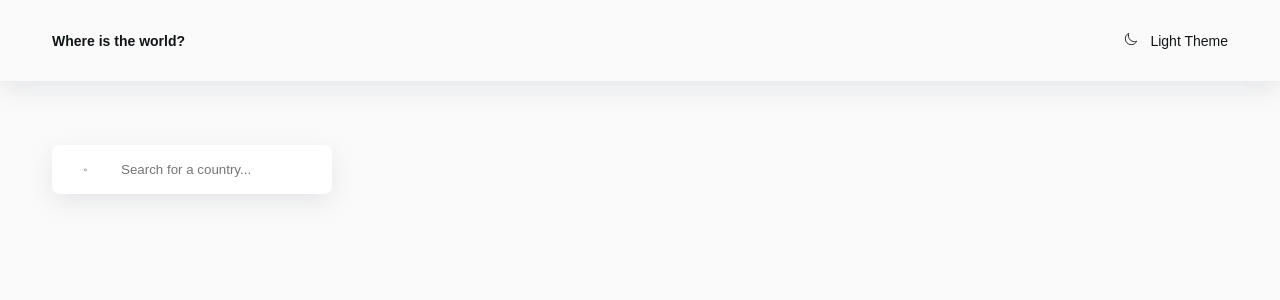
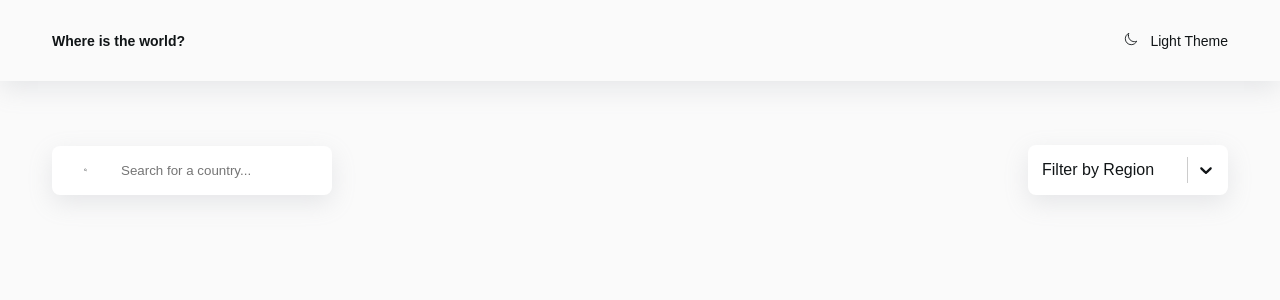
Before and after one commit to deysan/countries-api, a React (Create React App) app: page / in a window 1280 px wide. Shown: the top 300 px of the page. Built offline with nearby package versions, Linux system fonts and the light colour scheme.

Commit message:
Add custom select

```diff
--- a/package.json
+++ b/package.json
@@ -12,6 +12,7 @@
     "react-icons": "^4.4.0",
     "react-router-dom": "^6.3.0",
     "react-scripts": "5.0.1",
+    "react-select": "^5.3.2",
     "styled-components": "^5.3.5",
     "web-vitals": "^2.1.4"
   },
--- a/src/components/Controls.jsx
+++ b/src/components/Controls.jsx
@@ -1,12 +1,44 @@
 import { useState } from 'react';
+import styled from 'styled-components';
+
 import { Search } from './Search';
+import { CustomSelect } from './CustomSelect';
+
+const options = [
+  { value: 'Africa', label: 'Africa' },
+  { value: 'America', label: 'America' },
+  { value: 'Asia', label: 'Asia' },
+  { value: 'Europe', label: 'Europe' },
+  { value: 'Oceania', label: 'Oceania' },
+];
+
+const Wrapper = styled.div`
+  display: flex;
+  flex-direction: column;
+  align-items: flex-start;
+
+  @media (min-width: 767px) {
+    flex-direction: row;
+    justify-content: space-between;
+    align-items: center;
+  }
+`;
 
 export const Controls = () => {
   const [search, setSearch] = useState('');
+  const [region, setRegion] = useState('');
 
   return (
-    <div>
+    <Wrapper>
       <Search search={search} setSearch={setSearch} />
-    </div>
+      <CustomSelect
+        options={options}
+        placeholder="Filter by Region"
+        isClearable
+        isSearchable={false}
+        value={region}
+        onChange={setRegion}
+      />
+    </Wrapper>
   );
 };
--- /dev/null
+++ b/src/components/CustomSelect.jsx
@@ -0,0 +1,46 @@
+import styled from 'styled-components';
+import Select from 'react-select';
+
+export const CustomSelect = styled(Select).attrs({
+  styles: {
+    control: (provided) => ({
+      ...provided,
+      height: '50px',
+      padding: '0.25rem',
+      color: 'var(--colors-text)',
+      backgroundColor: 'var(--colors-ui-base)',
+      borderRadius: 'var(--radii)',
+      border: 'none',
+      boxShadow: 'var(--shadow)',
+    }),
+    option: (provided, state) => ({
+      ...provided,
+      color: 'var(--colors-text)',
+      backgroundColor: state.isSelected
+        ? 'var(--colors-bg)'
+        : 'var(--colors-ui-base)',
+      cursor: 'pointer',
+    }),
+  },
+})`
+  width: 200px;
+  font-family: var(--family);
+  border-radius: var(--radii);
+  border: none;
+
+  & > * {
+    box-shadow: var(--shadow);
+  }
+
+  & input {
+    padding-left: 0.25rem;
+  }
+
+  & * {
+    color: var(--colors-text) !important;
+  }
+
+  & > div[id] {
+    background-color: var(--colors-ui-base);
+  }
+`;
```
Also changed, not shown: 1 other file (tests, documents, lock files or other folders).
